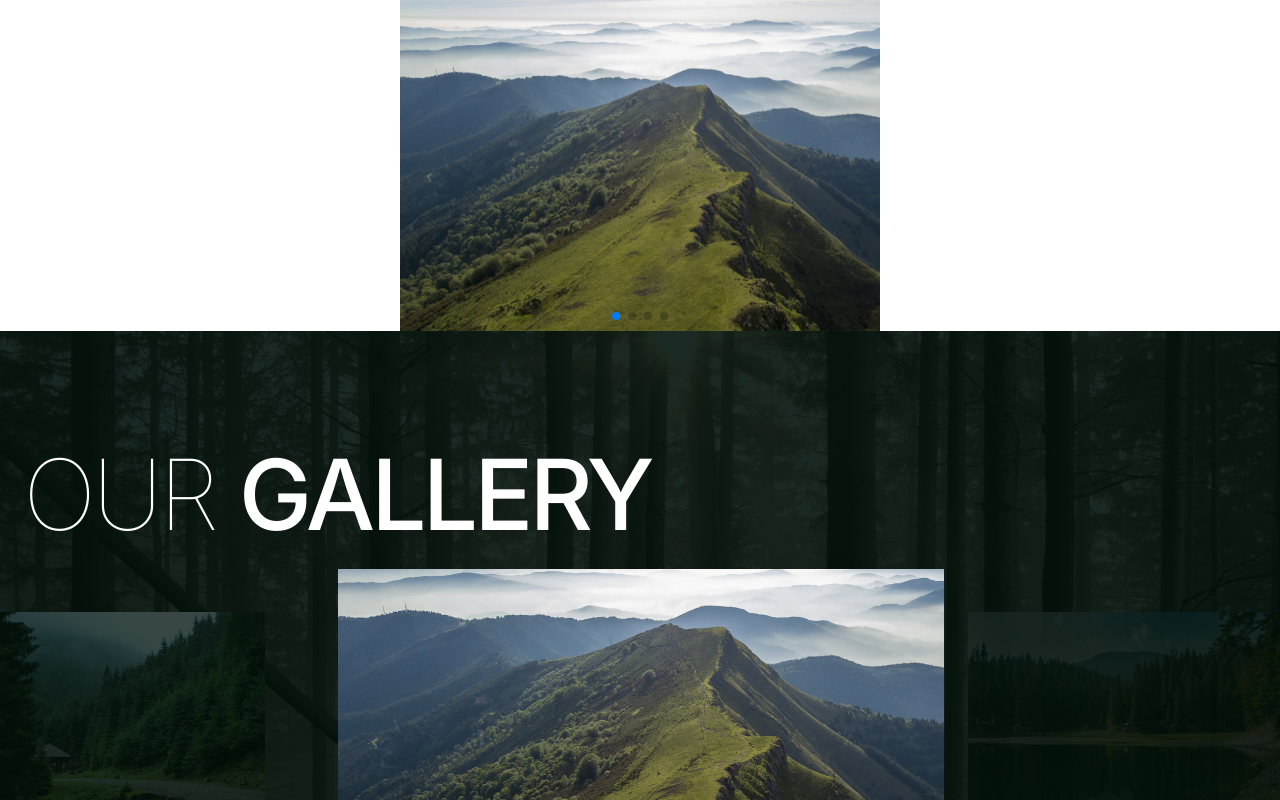
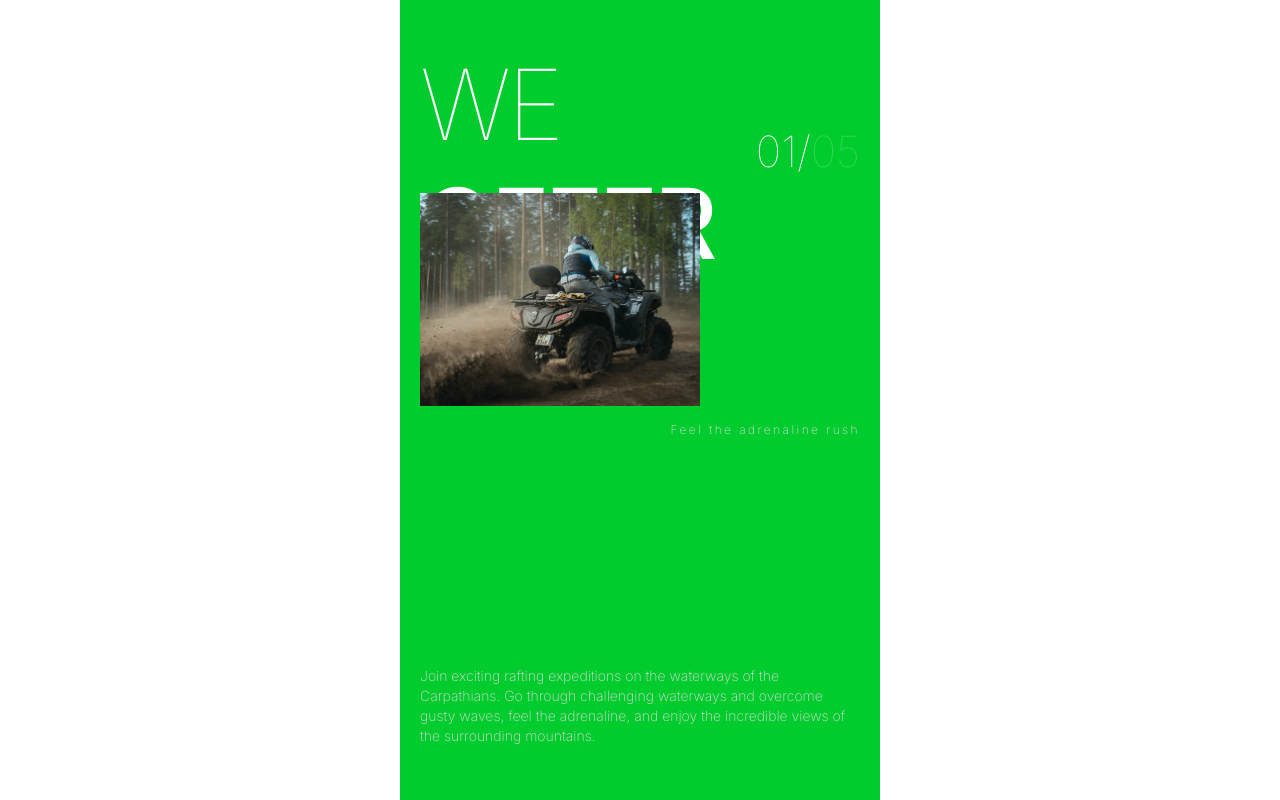
Before and after one commit to iSteffan/carp-travel, a Next.js app: page / in a window 1280 px wide. Shown: the part 1580-2380 px from the top of the page. Built offline with nearby package versions, Linux system fonts and the light colour scheme.

Commit message:
add dynamic render to service slider / start trials with nav btn

```diff
--- a/src/components/ServiceCard/ServiceCard.tsx
+++ b/src/components/ServiceCard/ServiceCard.tsx
@@ -1,7 +1,15 @@
-import { Services1 } from '@/assets/images';
 import Image from 'next/image';
 
-const ServiceCard = ({ data }) => {
+export interface ServiceCardProps {
+  data: {
+    img: string;
+    desc: string;
+    alt: string;
+    call: string;
+  };
+}
+
+const ServiceCard = ({ data }: ServiceCardProps) => {
   return (
     <div className="w-full pt-[54px] px-[20px] pb-[56px] grid grid-cols-1 grid-rows-[56px,24px,52px,16px,213px,12px,24px,24px,166px,34px,120px]">
       <h2
@@ -16,19 +24,18 @@ const ServiceCard = ({ data }) => {
       </p>
 
       <Image
-        src={Services1}
+        src={data.img}
         alt="image"
         width={280}
+        height={213}
         className="row-start-5 row-end-6 object-cover h-full"
       />
 
       <p className="row-start-7 row-end-8 text-end text-[12px] text-gray font-extralight leading-[2] tracking-[2.4px]">
-        Feel the adrenaline rush
+        {data.call}
       </p>
       <p className="row-start-11 row-end-12 text-[14px] text-gray font-extralight leading-[1.43]">
-        Join exciting rafting expeditions on the waterways of the Carpathians. Go through
-        challenging waterways and overcome gusty waves, feel the adrenaline, and enjoy the
-        incredible views of the surrounding mountains.
+        {data.desc}
       </p>
     </div>
   );
--- a/src/components/ServicesSlider/ServicesSlider.tsx
+++ b/src/components/ServicesSlider/ServicesSlider.tsx
@@ -3,13 +3,12 @@
 import 'swiper/css/pagination';
 import 'swiper/css';
 import 'swiper/css/effect-fade';
-import { GallerySlider1, GallerySlider2, GallerySlider3 } from '@/assets/images';
 
-import Image from 'next/image';
 import './styles.css';
 import { Swiper, SwiperSlide } from 'swiper/react';
 import ServiceCard from '../ServiceCard/ServiceCard';
 import { EffectFade, Pagination } from 'swiper/modules';
+import { servicesData } from '@/data/servicesData';
 
 export const ServicesSlider = () => {
   return (
@@ -22,56 +21,15 @@ export const ServicesSlider = () => {
         clickable: true,
       }}
       modules={[EffectFade, Pagination]}
-      className="mySwiper"
-      //   autoHeight={true}
-      //   slidesPerView={1}
-      //   cssMode={true}
-      //   spaceBetween={30}
-      //   effect={'fade'}
-      //   centeredSlides={true}
-      //   pagination={{
-      //     clickable: true,
-      //   }}
-      //   modules={[EffectFade, Pagination]}
-      //   className="mySwiper"
+      className="mySwiper service"
     >
-      {/* {galleryData.map((item, index) => {
+      {servicesData.map((item, index) => {
         return (
           <SwiperSlide key={index}>
-            <div className="img-overlay">
-              <Image
-                fill={true}
-                src={item.img}
-                alt="gallery slider image"
-                width={0}
-                height={0}
-                className="w-auto h-auto"
-              />
-            </div>
+            <ServiceCard data={item} />
           </SwiperSlide>
         );
-      })} */}
-      {/* <SwiperSlide>
-        <ServiceCard />
-      </SwiperSlide>
-      <SwiperSlide>
-        <ServiceCard />
-      </SwiperSlide>
-      <SwiperSlide>
-        <ServiceCard />
-      </SwiperSlide> */}
-      <SwiperSlide>
-        <Image src={GallerySlider1} alt="gallery slider image" />
-      </SwiperSlide>
-      <SwiperSlide>
-        <Image src={GallerySlider2} alt="gallery slider image" />
-      </SwiperSlide>
-      <SwiperSlide>
-        <Image src={GallerySlider3} alt="gallery slider image" />
-      </SwiperSlide>
-      <SwiperSlide>
-        <Image src={GallerySlider2} alt="gallery slider image" />
-      </SwiperSlide>
+      })}
     </Swiper>
   );
 };
--- a/src/data/servicesData.tsx
+++ b/src/data/servicesData.tsx
@@ -1,30 +1,30 @@
 export const servicesData = [
   {
-    img: '/images/serviceSlider/service-1',
+    img: '/images/serviceSlider/service-1.jpg',
     alt: 'service slide 1',
     desc: 'Join exciting rafting expeditions on the waterways of the Carpathians. Go through challenging waterways and overcome gusty waves, feel the adrenaline, and enjoy the incredible views of the surrounding mountains.',
     call: 'Feel the adrenaline rush',
   },
   {
-    img: '/images/serviceSlider/service-2',
+    img: '/images/serviceSlider/service-2.jpg',
     alt: 'service slide 2',
     desc: 'Overcome the peaks of the Carpathians in a unique way - climbing. Make your own way to the heights and find inner peace in the embrace of the mighty rocks.',
     call: 'Destroy your limitations',
   },
   {
-    img: '/images/serviceSlider/service-3',
+    img: '/images/serviceSlider/service-3.jpg',
     alt: 'service slide 3',
     desc: 'Feel Zen over the mountain peaks! Hot air ballooning gives you incredible impressions and panoramas of the Carpathians that seem endless.',
     call: 'Get Inspired',
   },
   {
-    img: '/images/serviceSlider/service-4',
+    img: '/images/serviceSlider/service-4.jpg',
     alt: 'service slide 4',
     desc: "Fly in the sky over the Carpathians! Experienced instructors will help you realize your dream of free flight. Remember the incredible emotions and panoramas from a bird's eye view forever.",
     call: 'Overcome your fears',
   },
   {
-    img: '/images/serviceSlider/service-5',
+    img: '/images/serviceSlider/service-5.jpg',
     alt: 'service slide 5',
     desc: 'Join exciting rafting expeditions on the waterways of the Carpathians. Go through challenging waterways and overcome gusty waves, feel the adrenaline, and enjoy the incredible views of the surrounding mountains.',
     call: 'Trust the flow',
```
Also changed, not shown: src/components/ServicesSlider/styles.css (+5 -3 lines).
